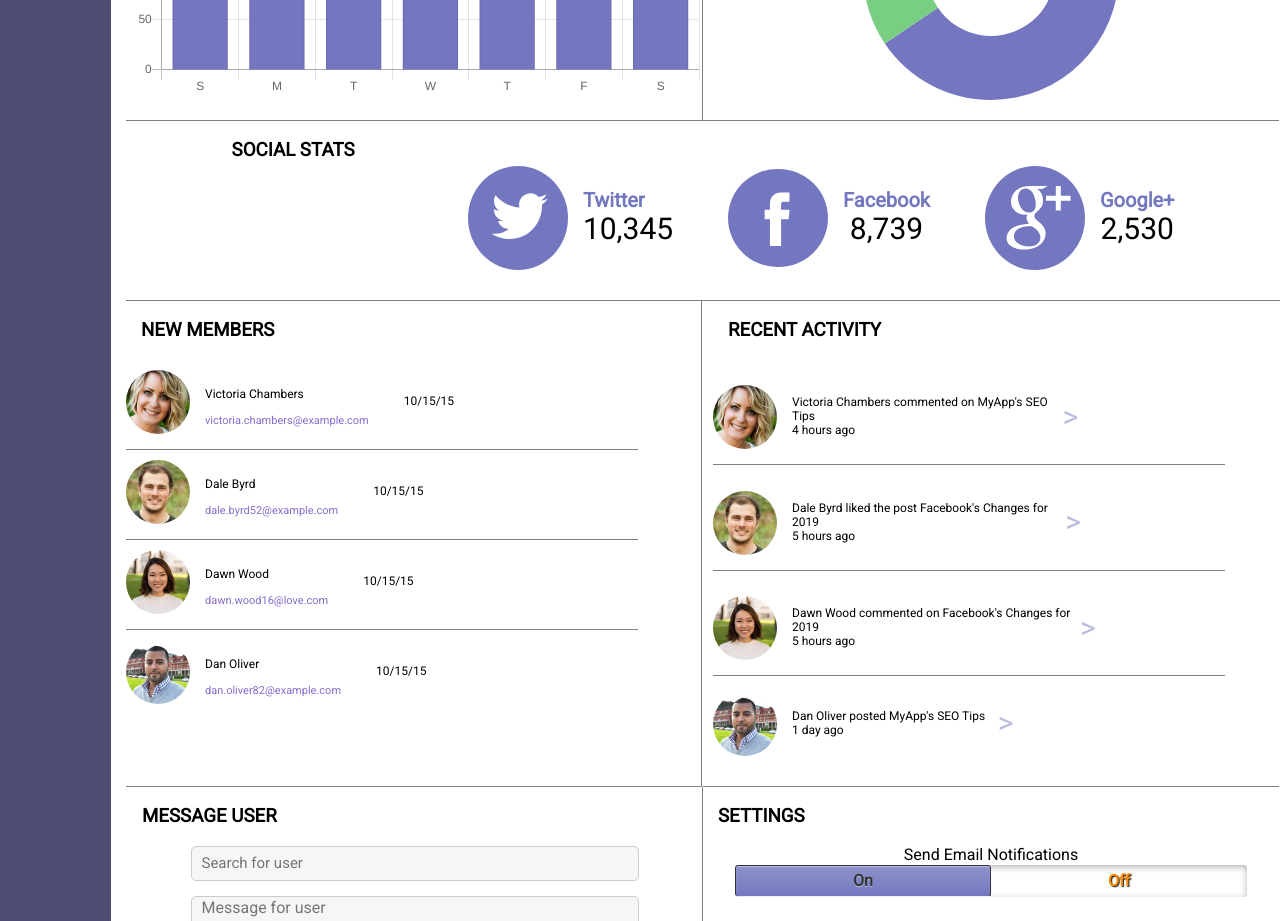
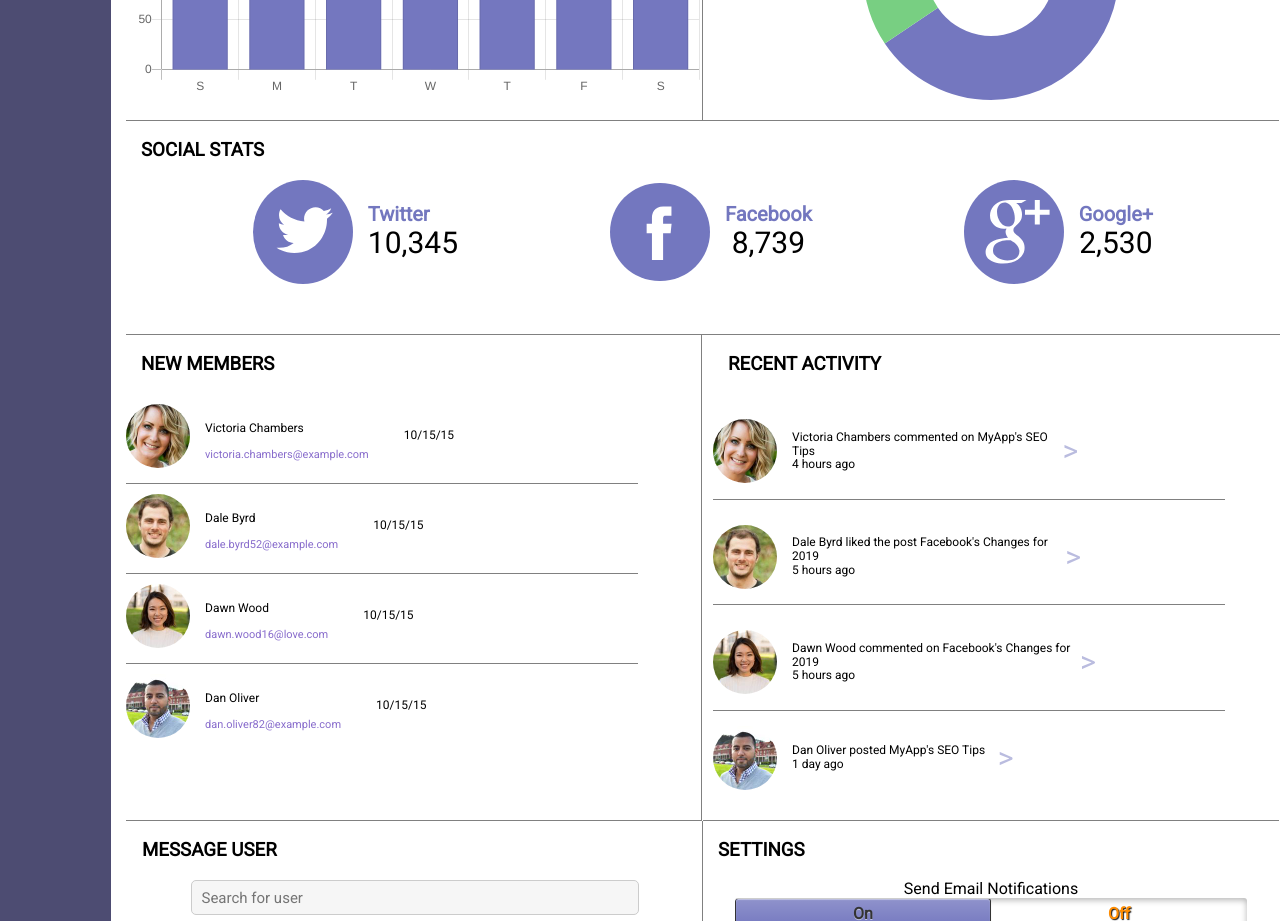
Before and after one commit to AlexVCS/WebApp-Dashboard, a plain HTML site: page index.html in a window 1280 px wide. Shown: the part 1020-1941 px from the top of the page. Drawn offline with nearby package versions, Linux system fonts and the light colour scheme.

Commit message:
Update the social widgets rules to fit them in the center at 1024px view

```diff
--- a/css/styles.css
+++ b/css/styles.css
@@ -619,42 +619,16 @@ canvas {
         grid-column: 2 / span 1;
     }
 
-    .social-container {
-        flex-direction: row;
-        height: 180px;
-        width: 100%;
-        justify-content: space-evenly;
-    }
-
     .grid-container {
         grid-template-columns: 2fr;
     }
 
-    .stat-headline {
-        padding-left: 0;
-        flex-basis: 20%;
-    }
-
-    .social-flex-container {
-        margin-left: 0;
-        padding-top: 0;
-    }
-
     .social-widgets {
-        padding-top: 65px;
-    }
-
-    #twitter {
-        margin-left: -100px;
-    }
-
-    #facebook,
-    #googlePlus {
-        margin-left: 30px;
-    }
-
-    .twitter-image {
-        margin-left: 0;
+        display: flex;
+        width: 100%;
+        justify-content: space-evenly;
+        align-items: center;
+        margin: auto;
     }
 
     .bar-graph-container,
```
